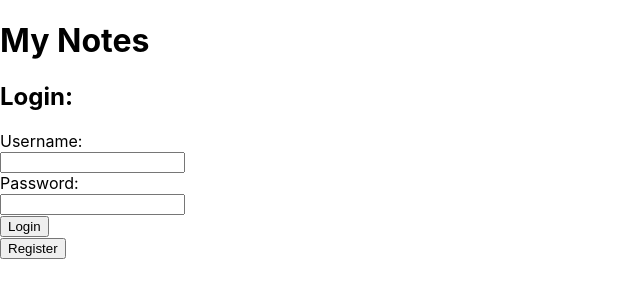
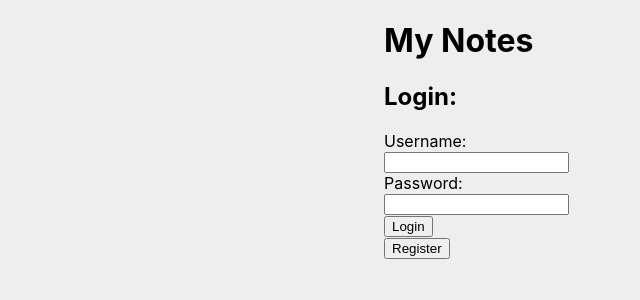
Before and after one commit to kylbutlr/notes-app-react, a React (Create React App) app: page / in a window 1280 px wide. Shown: the top 300 px of the page, without its empty margins (0-640 px from the left). Built offline with nearby package versions, Linux system fonts and the light colour scheme.

Commit message:
minor change

```diff
--- a/src/App.css
+++ b/src/App.css
@@ -1,5 +1,10 @@
+body {
+  background: #eee;
+  margin: auto;
+  max-width: 40vw;
+}
 p {
-  color: #555;
+  color: #111;
   margin: 5px 0;
   padding: 0 20px 0 10px;
 }
```
Also changed, not shown: 2 other files (tests, documents, lock files or other folders).
